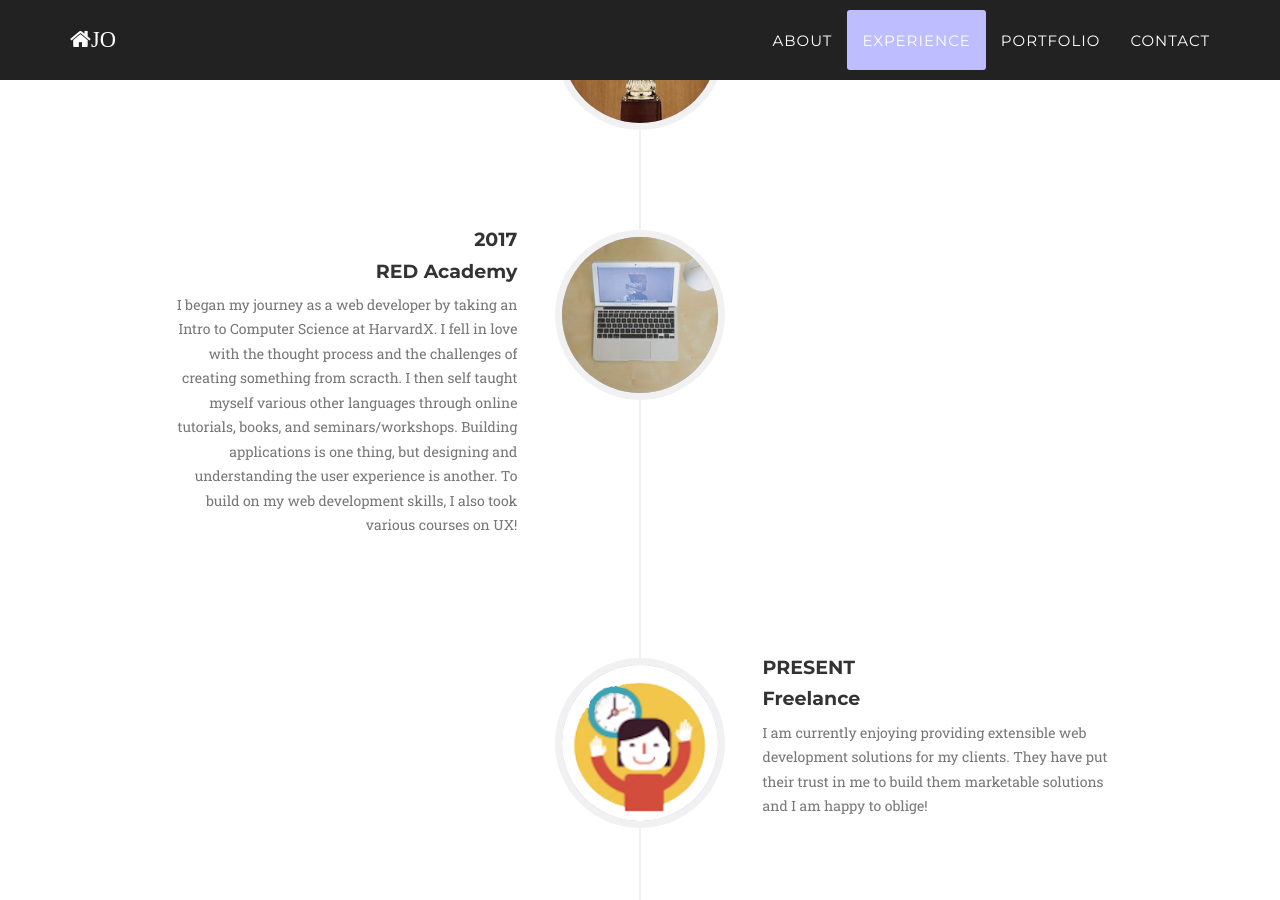
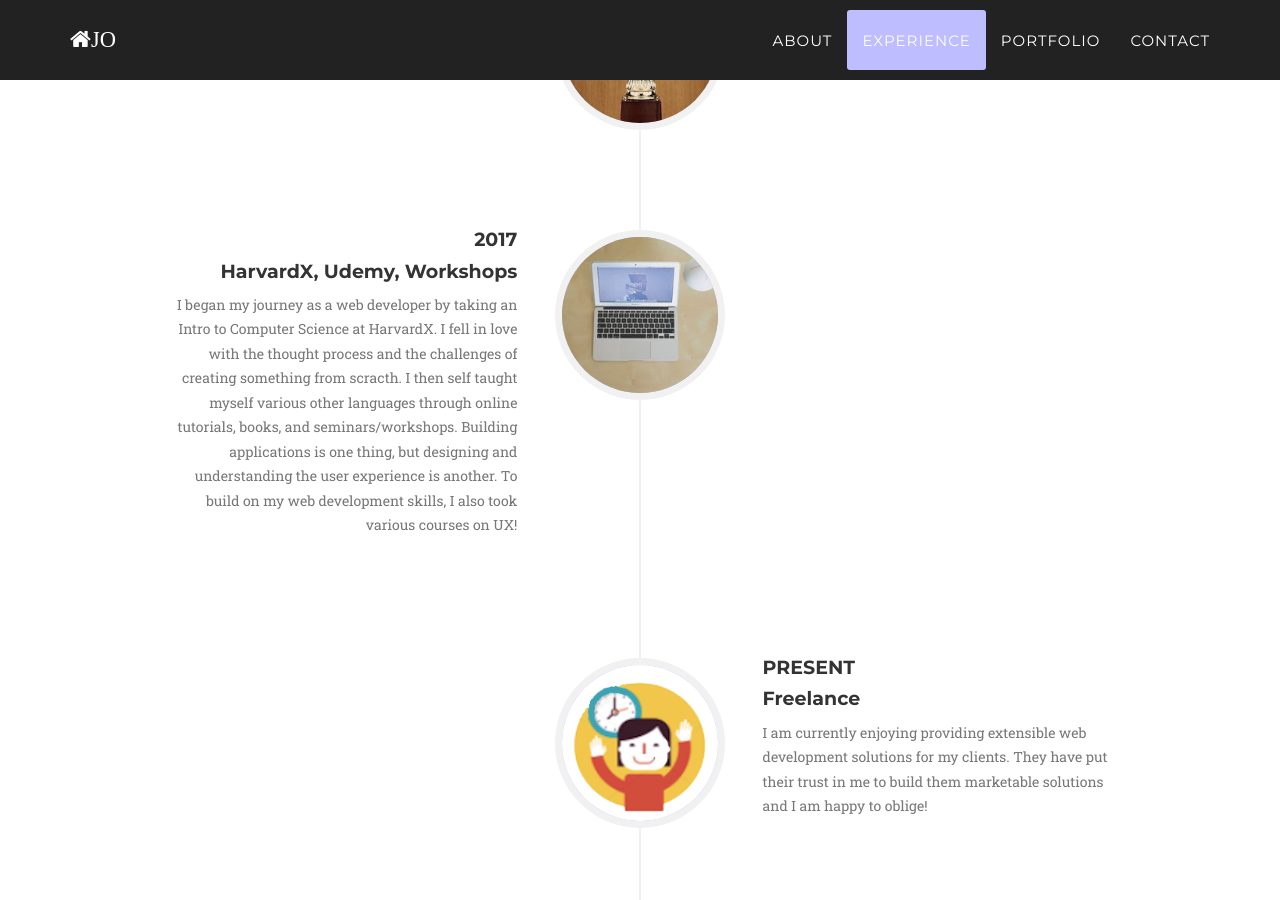
Before and after one commit to josi321/josi321.github.io, a Jekyll site: the page built from index.html, in a window 1280 px wide and 900 px high, scrolled down 1981 px. Built offline with Jekyll 4.4.1, drawn with Linux system fonts in a browser that asks for light colours; some web fonts are replaced; the list of posts is cut into pages by our own code.

Commit message:
updated subheading
Fixed title

```diff
--- a/_includes/education.html
+++ b/_includes/education.html
@@ -58,7 +58,7 @@
                             <div class="timeline-panel">
                                 <div class="timeline-heading">
                                     <h4>2017</h4>
-                                    <h4 class="subheading">RED Academy</h4>
+                                    <h4 class="subheading">HarvardX, Udemy, Workshops</h4>
                                 </div>
                                 <div class="timeline-body">
                                     <p class="text-muted">I began my journey as a web developer by taking an Intro to Computer Science at HarvardX. I fell in love with the thought process and the challenges of creating something from scracth. I then self taught myself various other languages through online tutorials, books, and seminars/workshops. Building applications is one thing, but designing and understanding the user experience is another. To build on my web development skills, I also took various courses on UX!
```
